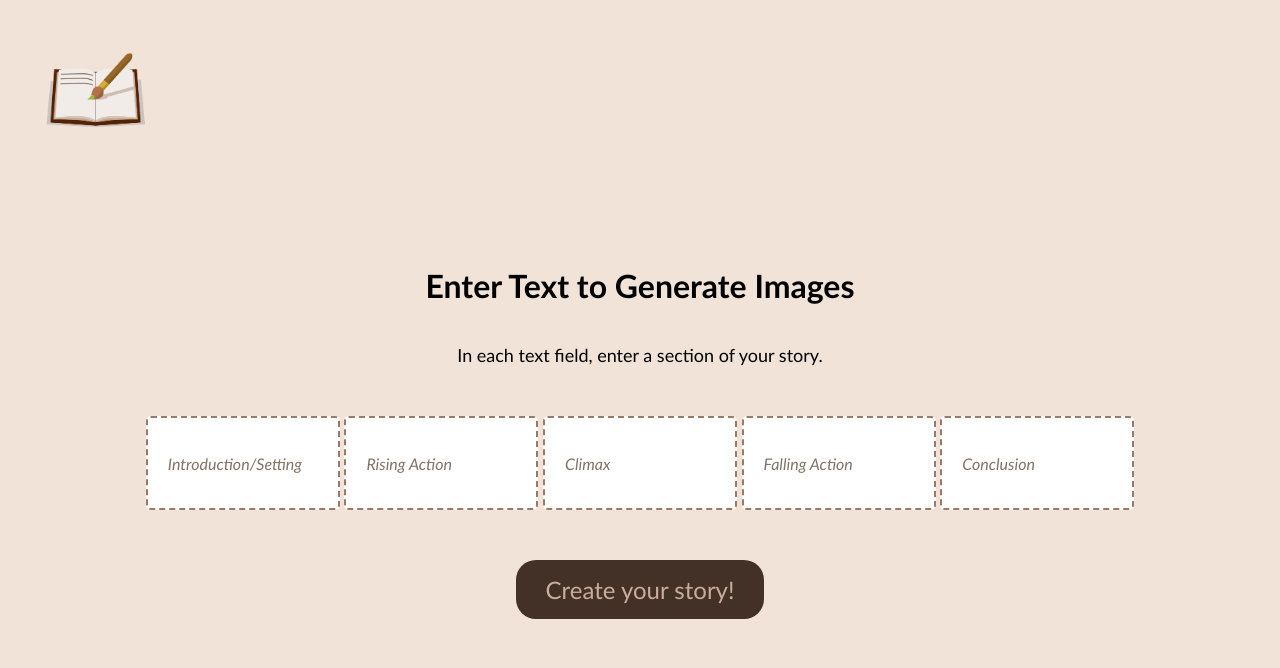
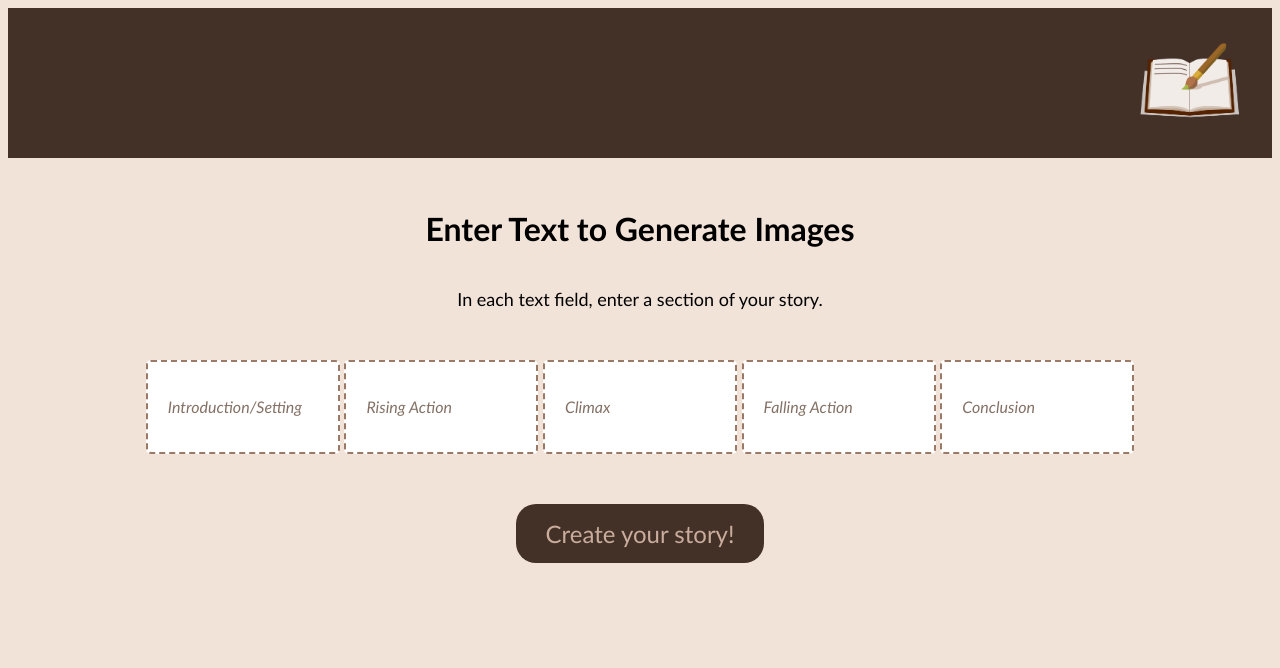
Before and after one commit to SanshubhKukutla/Book-of-Art, a Flask app: page /generate_image in a window 1280 px wide. Shown: the top 668 px of the page. Run offline with Flask 3, Linux system fonts and the light colour scheme.

Commit message:
logo updated to nav bar

```diff
--- a/templates/storyinput.html
+++ b/templates/storyinput.html
@@ -27,6 +27,7 @@
         align-items: center;
         font-family: 'Gill Sans', 'Gill Sans MT', Calibri, 'Trebuchet MS', sans-serif;
         font-size: large;
+        margin-top: 30px;
       }
       h1 {
         font-size: xx-large;
@@ -79,16 +80,34 @@
         width: 150px; /* Adjust the width as needed */
         height: auto; /* Maintain aspect ratio for responsive design */
         border: 0px;
-        margin-left: 20px;
+        float: right;
+        margin: 0px;
       }
 
+      nav {
+        background-color: #433128;
+        width: 100%;
+        height: 150px;
+        margin: 0px;
+      }
+
+      a {
+        width: 20px; /* Adjust the width as needed */
+        height: 20px; /* Maintain aspect ratio for responsive design */
+        border: 0px;
+        float: right;
+        margin-top: 0px;
+      }
 
     </style>
   </head>
   <body>
-    <a href="/">
-      <img src="{{ url_for('static', filename='images/hackgt_logo.png') }}" alt="Your Logo">
-  </a>
+    <nav>
+      <a href="/">
+            <img src="{{ url_for('static', filename='images/hackgt_logo.png') }}" alt="Your Logo">
+      </a>
+
+  </nav>
   </div>
     <div class = "storyinputbody">
       <h1>Enter Text to Generate Images</h1>
```
